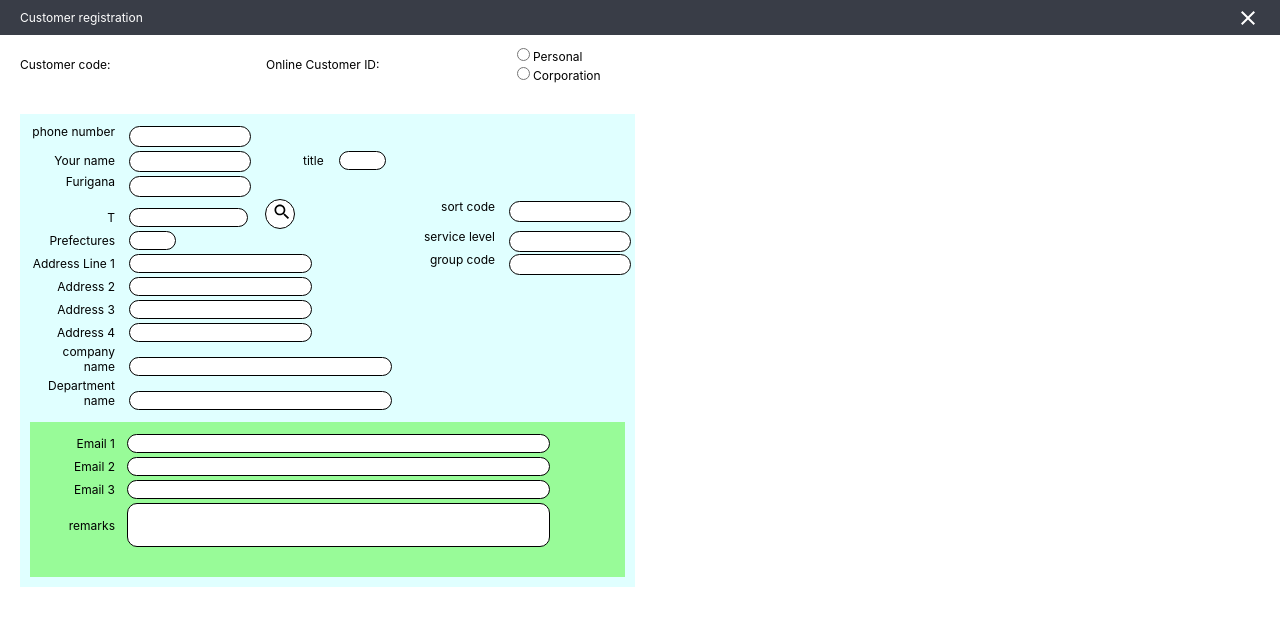
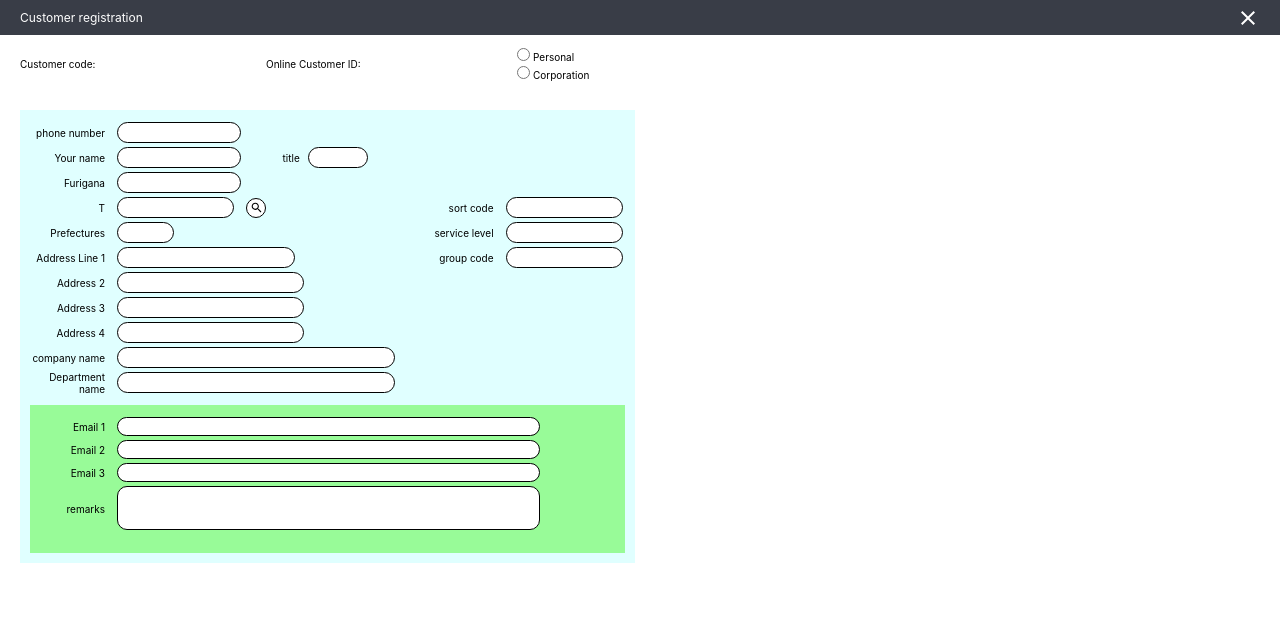
Before and after one commit to tasnuba-sraboni/react-ojt, a React (Create React App) app in the folder project-form/: page / in a window 1280 px wide. Shown: the top 626 px of the page. Built offline with nearby package versions, Linux system fonts and the light colour scheme.

Commit message:
refactored

```diff
--- a/project-form/src/component/BasicInfo/index.tsx
+++ b/project-form/src/component/BasicInfo/index.tsx
@@ -4,50 +4,77 @@ import TextField from "@material-ui/core/TextField";
 
 const useStyles = makeStyles((theme) => ({
   customer: {
-    fontSize: "12px",
+    fontSize: "10px",
     padding: "10px 0",
   },
+  rows: {
+    display: "grid",
+    gridTemplateColumns: "repeat(9, 1fr)",
+    alignItems: "center",
+  },
+  gridLabel: {
+    gridColumn: "1",
+  },
+  gridLabelMiddle: {
+    gridColumn: "4",
+  },
+  gridLabelRight: {
+    gridColumn: "7",
+  },
+  gridInput: {
+    gridColumn: "2/4",
+  },
+  gridInputLeft: {
+    gridColumn: "2",
+  },
+  gridInputMiddle: {
+    gridColumn: "5",
+  },
+  gridInputRight: {
+    gridColumn: "8/10",
+  },
+  gridInputMedium: {
+    gridColumn: "2/5",
+  },
+  gridInputLarge: {
+    gridColumn: "2/6",
+    "& .MuiInputBase-input": {
+      width: theme.spacing(32),
+    },
+  },
+  gridSearchButton: {
+    gridColumn: "4",
+  },
   label: {
-    width: "85px",
+    width: "75px",
     display: "inline-block",
     textAlign: "right",
-    paddingRight: "12px",
+    paddingRight: "10px",
   },
   titleLabel: {
-    paddingLeft: "50px",
-    paddingRight: "10px",
+    paddingLeft: "40px",
+    // paddingRight: "10px",
   },
-  // input: {
-  //   border: "1px solid black",
-  //   borderRadius: "15px",
-  //   outline: "none",
-  //   margin: "2px 0",
-  //   // marginRight: "30px",
-  // },
   searchIcon: {
-    height: "30px",
-    width: "30px",
+    height: "20px",
+    width: "20px",
     backgroundColor: "white",
     border: "1px solid black",
     borderRadius: "50%",
-    marginLeft: "15px",
+    marginLeft: "10px",
+    padding: 0,
+    paddingTop: "2px",
   },
-  inputGrid: {
-    display: "grid",
-    gridTemplateColumns: "1fr 1fr",
-  },
-  inputGridRight: {
-    position: "absolute",
-    left: "410px",
-  },
+
   input: {
     border: "1px solid #000",
     borderRadius: "25px",
     margin: "2px",
+    paddingInline: "10px",
     backgroundColor: "white",
     "& .MuiInputBase-input": {
       padding: theme.spacing(0),
-      width: theme.spacing(15),
+      // width: theme.spacing(18),
     },
   },
 }));
@@ -56,9 +83,12 @@ const BasicInfo = () => {
   const classes = useStyles();
   return (
     <div className={classes.customer}>
-      <div>
+      <div className={classes.rows}>
+        <div className={classes.gridLabel}>
           <label className={classes.label}>phone number </label>
-        {/* <input size={12} className={classes.input} /> */}
+        </div>
+
+        <div className={classes.gridInput}>
           <TextField
             name="phoneNumber"
             id="phoneNumber"
@@ -66,20 +96,36 @@ const BasicInfo = () => {
             className={classes.input}
           />
         </div>
-      <div>
+      </div>
+      <div className={classes.rows}>
+        <div className={classes.gridLabel}>
           <label className={classes.label}>Your name </label>
+        </div>
+        <div className={classes.gridInput}>
           <TextField
             name="yourName"
             id="yourName"
             InputProps={{ disableUnderline: true }}
             className={classes.input}
           />
-
+        </div>
+        <div className={classes.gridLabelMiddle}>
           <label className={classes.titleLabel}>title </label>
-        <input size={3} className={classes.input} />
         </div>
-      <div>
+        <div className={classes.gridInputMiddle}>
+          <TextField
+            name="title"
+            id="title"
+            InputProps={{ disableUnderline: true }}
+            className={classes.input}
+          />
+        </div>
+      </div>
+      <div className={classes.rows}>
+        <div className={classes.gridLabel}>
           <label className={classes.label}>Furigana </label>
+        </div>
+        <div className={classes.gridInput}>
           <TextField
             name="furigana"
             id="furigana"
@@ -87,16 +133,31 @@ const BasicInfo = () => {
             className={classes.input}
           />
         </div>
-      <div className={classes.inputGrid}>
-        <div>
+      </div>
+      <div className={classes.rows}>
+        <div className={classes.gridLabel}>
           <label className={classes.label}> T </label>
-          <input size={12} className={classes.input} />
+        </div>
+
+        <div className={classes.gridInput}>
+          <TextField
+            name="t"
+            id="t"
+            InputProps={{ disableUnderline: true }}
+            className={classes.input}
+          />
+        </div>
+        <div className={classes.gridSearchButton}>
           <button className={classes.searchIcon}>
-            <SearchIcon fontSize="small" />
+            <SearchIcon fontSize="inherit" />
           </button>
         </div>
-        <div className={classes.inputGridRight}>
+
+        <div className={classes.gridLabelRight}>
           <label className={classes.label}> sort code </label>
+        </div>
+
+        <div className={classes.gridInputRight}>
           <TextField
             name="sortCode"
             id="sortCode"
@@ -105,13 +166,22 @@ const BasicInfo = () => {
           />
         </div>
       </div>
-      <div className={classes.inputGrid}>
-        <div>
+      <div className={classes.rows}>
+        <div className={classes.gridLabel}>
           <label className={classes.label}> Prefectures </label>
-          <input size={3} className={classes.input} />
         </div>
-        <div className={classes.inputGridRight}>
+        <div className={classes.gridInputLeft}>
+          <TextField
+            name="prefectures"
+            id="prefectures"
+            InputProps={{ disableUnderline: true }}
+            className={classes.input}
+          />
+        </div>
+        <div className={classes.gridLabelRight}>
           <label className={classes.label}> service level </label>
+        </div>
+        <div className={classes.gridInputRight}>
           <TextField
             name="serviceLevel"
             id="serviceLevel"
@@ -120,13 +190,24 @@ const BasicInfo = () => {
           />
         </div>
       </div>
-      <div className={classes.inputGrid}>
-        <div>
+
+      <div className={classes.rows}>
+        <div className={classes.gridLabel}>
           <label className={classes.label}> Address Line 1 </label>
-          <input className={classes.input} />
         </div>
-        <div className={classes.inputGridRight}>
+        <div className={classes.gridInputMedium}>
+          <TextField
+            name="addressLine1"
+            id="addressLine1"
+            InputProps={{ disableUnderline: true }}
+            className={classes.input}
+          />
+        </div>
+        <div className={classes.gridLabelRight}>
           <label className={classes.label}> group code </label>
+        </div>
+
+        <div className={classes.gridInputRight}>
           <TextField
             name="groupCode"
             id="groupCode"
@@ -135,25 +216,73 @@ const BasicInfo = () => {
           />
         </div>
       </div>
-      <div>
+
+      <div className={classes.rows}>
+        <div className={classes.gridLabel}>
           <label className={classes.label}> Address 2</label>
-        <input className={classes.input} />
         </div>
-      <div>
+        <div className={classes.gridInputMedium}>
+          <TextField
+            name="address2"
+            id="address2"
+            InputProps={{ disableUnderline: true }}
+            className={classes.input}
+          />
+        </div>
+      </div>
+      <div className={classes.rows}>
+        <div className={classes.gridLabel}>
           <label className={classes.label}> Address 3</label>
-        <input className={classes.input} />
         </div>
-      <div>
+        <div className={classes.gridInputMedium}>
+          <TextField
+            name="address3"
+            id="address3"
+            InputProps={{ disableUnderline: true }}
+            className={classes.input}
+          />
+        </div>
+      </div>
+      <div className={classes.rows}>
+        <div className={classes.gridLabel}>
           <label className={classes.label}> Address 4</label>
-        <input className={classes.input} />
         </div>
-      <div>
+        <div className={classes.gridInputMedium}>
+          <TextField
+            name="address4"
+            id="address4"
+            InputProps={{ disableUnderline: true }}
+            className={classes.input}
+          />
+        </div>
+      </div>
+
+      <div className={classes.rows}>
+        <div className={classes.gridLabel}>
           <label className={classes.label}> company name</label>
-        <input size={30} className={classes.input} />
         </div>
-      <div>
+        <div className={classes.gridInputLarge}>
+          <TextField
+            name="companyName"
+            id="companyName"
+            InputProps={{ disableUnderline: true }}
+            className={classes.input}
+          />
+        </div>
+      </div>
+
+      <div className={classes.rows}>
+        <div className={classes.gridLabel}>
           <label className={classes.label}> Department name</label>
-        <input size={30} className={classes.input} />
+        </div>
+        <div className={classes.gridInputLarge}>
+          <TextField
+            name="departmentName"
+            id="departmentName"
+            InputProps={{ disableUnderline: true }}
+            className={classes.input}
+          />
+        </div>
       </div>
     </div>
   );
--- a/project-form/src/component/Customer/index.tsx
+++ b/project-form/src/component/Customer/index.tsx
@@ -2,7 +2,7 @@ import { makeStyles } from "@material-ui/core/styles";
 
 const useStyles = makeStyles({
   customer: {
-    fontSize: "12px",
+    fontSize: "10px",
     padding: "10px 0",
     display: "grid",
     gridTemplateColumns: "2fr 2fr 1fr",
--- a/project-form/src/component/Email/index.tsx
+++ b/project-form/src/component/Email/index.tsx
@@ -3,11 +3,11 @@ import { makeStyles } from "@material-ui/core/styles";
 const useStyles = makeStyles({
   emailInfo: {
     backgroundColor: "#98FB98",
-    fontSize: "12px",
+    fontSize: "10px",
     paddingTop: "10px",
   },
   label: {
-    width: "85px",
+    width: "75px",
     display: "inline-block",
     textAlign: "right",
     paddingRight: "12px",
```
Lines whose indentation alone changed are shown as unchanged.
